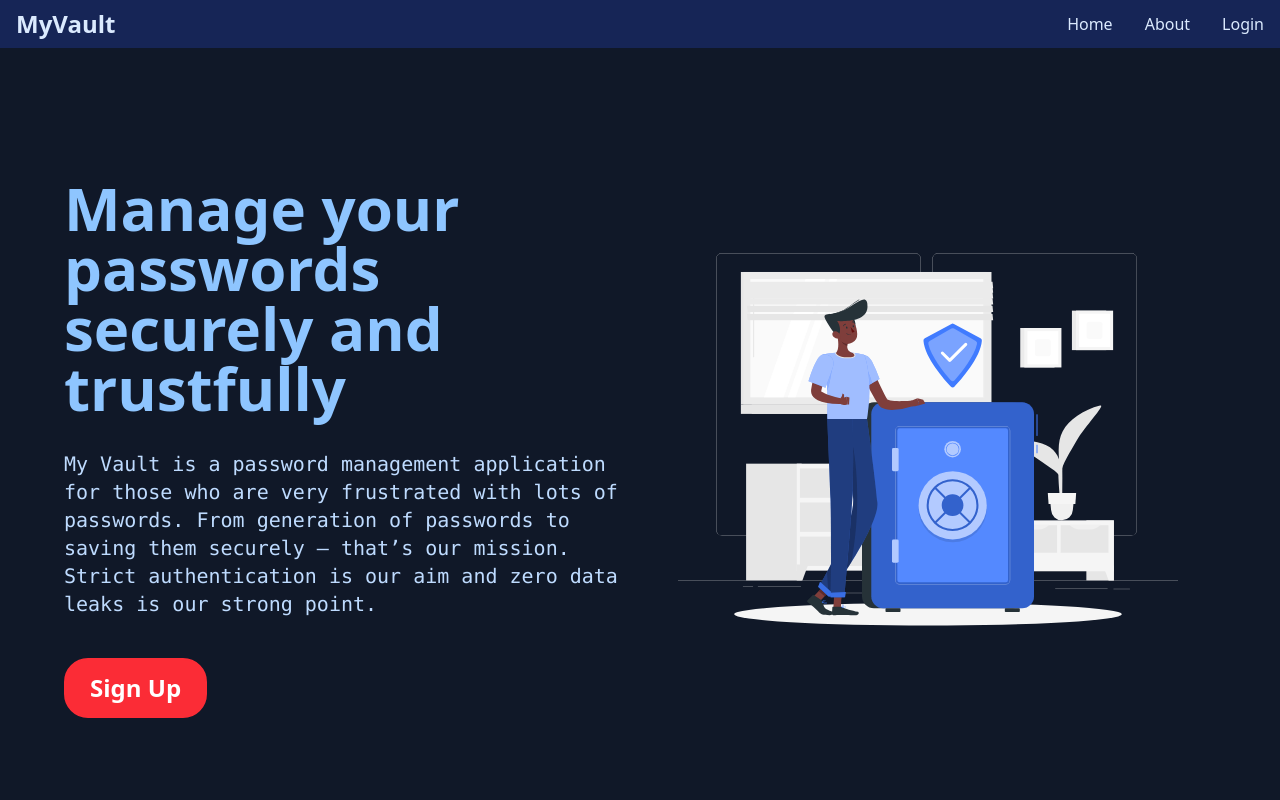
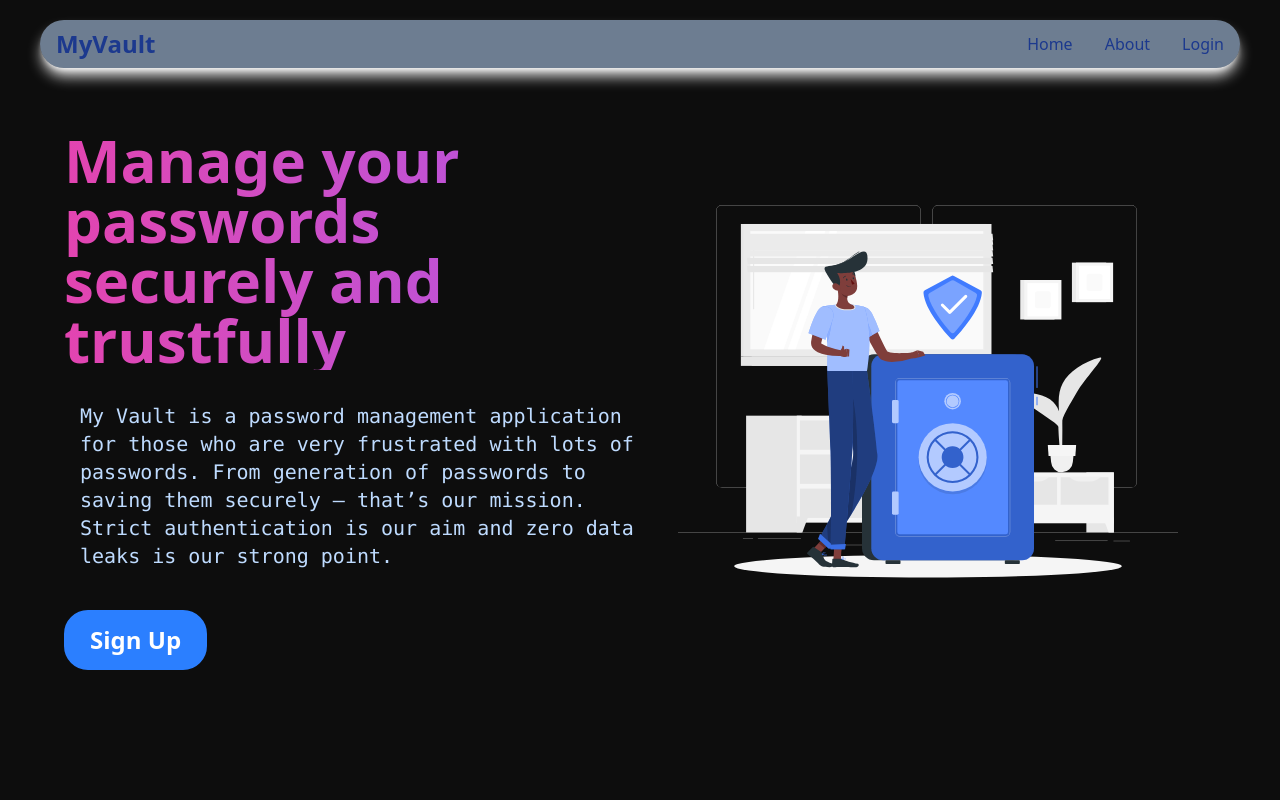
Before and after one commit to tailorg664/password-manager, a React (Vite) app in the folder Frontend/: page / in a window 1280 px wide. Shown: the top 800 px of the page. Built offline with nearby package versions, Linux system fonts and the light colour scheme; no server answers.

Commit message:
CSS improvements

```diff
--- a/Frontend/src/components/Input.jsx
+++ b/Frontend/src/components/Input.jsx
@@ -1,11 +1,12 @@
 import React from "react";
 
-function Input({width,...props}){
-     return (
-          <input style={{ width: typeof width === "number" ? `${width}px` : width }}
-            className={`border-2 border-gray-300 rounded-lg p-2 mb-0 `}
-            {...props}
-          />
-     )
+function Input({ width, ...props }) {
+  return (
+    <input
+      style={{ width: typeof width === "number" ? `${width}px` : width }}
+      className={`mb-0 rounded-lg border-2 border-gray-300 p-2`}
+      {...props}
+    />
+  );
 }
-export default Input
+export default Input;
--- a/Frontend/src/components/Navbar.jsx
+++ b/Frontend/src/components/Navbar.jsx
@@ -6,7 +6,7 @@ function Navbar() {
   function NavButton({ children, ...props }) {
     return (
       <button
-        className="w-auto px-4 py-3 hover:bg-blue-600 transition-colors duration-200"
+        className="w-auto px-4 py-3 transition-colors duration-200 hover:bg-blue-600/25"
         {...props}
       >
         {children}
@@ -24,9 +24,10 @@ function Navbar() {
     }
   };
   return (
-    <div className="flex justify-between items-center bg-blue-950 text-blue-100  sticky top-0 z-50">
+    <div className="fixed top-5 z-50 flex w-full justify-center">
+      <div className="flex w-[1200px] items-center justify-between rounded-3xl bg-blue-200/55 text-blue-900 shadow-lg shadow-white backdrop-blur-xl transition-all hover:w-[1300px]">
         <h1 className="pl-4 text-2xl font-bold">MyVault</h1>
-      <div className="flex items-center ">
+        <div className="flex items-center">
           <NavButton onClick={() => navigate("/")}>Home</NavButton>
           <NavButton
             onClick={() => {
@@ -41,6 +42,7 @@ function Navbar() {
           <NavButton onClick={handleClick}>{label}</NavButton>
         </div>
       </div>
+    </div>
   );
 }
 
--- a/Frontend/src/index.css
+++ b/Frontend/src/index.css
@@ -1 +1,22 @@
 @import "tailwindcss";
+
+@layer utilities {
+  @keyframes gradient-x {
+    0%,
+    100% {
+      background-position: 0% 50%;
+    }
+    50% {
+      background-position: 100% 50%;
+    }
+  }
+  .animate-gradient-x {
+      animation: gradient-x 5s ease infinite;
+      background-size: 200% 200%;
+  }
+}
+
+@theme {
+  --color-mera: #4a90e2;
+  --color-secondary: #50e3c2;
+}
--- a/Frontend/src/pages/Home.jsx
+++ b/Frontend/src/pages/Home.jsx
@@ -1,61 +1,63 @@
 import React from "react";
 import illustration from "/Vault-rafiki.svg";
-import {useNavigate} from "react-router-dom";
+import { useNavigate } from "react-router-dom";
 //import useAuthStore from "../store/useAuthStore.js";
 
 // import './home.css'
 function Home() {
   const navigate = useNavigate();
 
-  const handleNavigation=(e)=>{
-    const {name} = e.target;
-    if(name === "github") navigate('https://github.com/tailorg664');
-    if(name === "linkedin") navigate("https://linkedin.com/Gaurav-Tailor/")
-    else navigate("http://gmail.com")
-  }
+  const handleNavigation = (e) => {
+    const { name } = e.target;
+    if (name === "github") navigate("https://github.com/tailorg664");
+    if (name === "linkedin") navigate("https://linkedin.com/Gaurav-Tailor/");
+    else navigate("http://gmail.com");
+  };
   return (
-    <div className="flex flex-col ">
+    <div className="flex flex-col">
       {/* Header */}
-      <div className="flex flex-col sm:flex-row items-center justify-between min-h-screen bg-gray-900 px-4 sm:px-16 py-6">
+      <div className="flex min-h-screen flex-col items-center justify-between bg-black/95 px-4 py-6 sm:flex-row sm:px-16">
         {/* LEFT: Text */}
-        <div className="sm:w-1/2 w-full mb-10 sm:mb-0">
-          <h1 className="text-4xl sm:text-6xl font-bold text-blue-300">
+        <div className="mb-10 w-full sm:mb-0 sm:w-1/2">
+          <h1 className="bg-gradient-to-r from-pink-500 to-violet-500 bg-clip-text text-4xl font-bold text-transparent sm:text-6xl animate-gradient-x">
             Manage your passwords securely and trustfully
           </h1>
-          <p className="pt-8 text-lg sm:text-xl font-mono text-blue-200">
+          <p className="ml-4 pt-8 font-mono text-lg text-blue-200 sm:text-xl">
             My Vault is a password management application for those who are very
             frustrated with lots of passwords. From generation of passwords to
             saving them securely — that’s our mission. Strict authentication is
             our aim and zero data leaks is our strong point.
           </p>
-          <button className="mt-10 px-6 py-3 text-2xl font-bold rounded-3xl border-2 text-white bg-red-500 hover:bg-red-400 transition-colors duration-300 border-red-500 hover:border-red-400"
-          onClick={()=> navigate("/signup")}>
+          <button
+            className="mt-10 rounded-3xl border-2 border-blue-500 bg-blue-500 px-6 py-3 text-2xl font-bold text-white transition-colors duration-300 hover:border-blue-400 hover:bg-blue-400"
+            onClick={() => navigate("/signup")}
+          >
             Sign Up
           </button>
         </div>
 
         {/* RIGHT: Image */}
-        <div className="sm:w-1/2 w-full flex justify-center">
+        <div className="flex w-full justify-center sm:w-1/2">
           <img
             src={illustration}
             alt="Security illustration"
-            className="max-w-[500px] h-auto"
+            className="h-auto max-w-[500px]"
           />
         </div>
       </div>
       {/* Footer */}
-      <div className="grid grid-cols-1 sm:grid-cols-2 gap-4 border-t-4 border-white bg-gray-900 p-4 text-gray-200 pb-20">
+      <div className="grid grid-cols-1 gap-4 border-t-4 border-white bg-gray-900 p-4 pb-20 text-gray-200 sm:grid-cols-2">
         <div className="left">
-          <h1 className="text-2xl font-bold border-b-2 ">MyVault</h1>
-          <div className=" pt-2 text-sm">
+          <h1 className="border-b-2 text-2xl font-bold">MyVault</h1>
+          <div className="pt-2 text-sm">
             The site is in development and improvements will start to implement
             in upcoming time. Licence and registration is valid till the site's
             lifetime. This site is a project and is a solo project. Github and
             Linkedin links are provided. You may enjoy the site and get the most
             profit out of it.
           </div>
-          <h1 className="text-2xl font-bold border-b-2 ">Contact</h1>
-          <div className=" pt-2 text-sm">
+          <h1 className="border-b-2 text-2xl font-bold">Contact</h1>
+          <div className="pt-2 text-sm">
             If you have any questions or suggestions, please feel free to reach
             out to me via email at:{" "}
             <a
@@ -69,16 +71,23 @@ function Home() {
           </div>
         </div>
         <div className="right">
-          <div className="font-bold text-2xl border-b-2">
+          <div className="border-b-2 text-2xl font-bold">
             Sites and Contacts
           </div>
-          <div onClick={handleNavigation} name='github' className="flex flex-row gap-2 pt-8 text-xl font-medium">
+          <div
+            onClick={handleNavigation}
+            name="github"
+            className="flex flex-row gap-2 pt-8 text-xl font-medium"
+          >
             <img src="/github-mark/github-mark-white.png" className="w-8" />{" "}
             Github
           </div>
-          <div onClick={handleNavigation} name='linkedin' className="flex flex-row gap-2 pt-8 text-xl font-medium">
-            <img src="/in-logo/InBug-White.png" className="w-8" />{" "}
-            Linkedin
+          <div
+            onClick={handleNavigation}
+            name="linkedin"
+            className="flex flex-row gap-2 pt-8 text-xl font-medium"
+          >
+            <img src="/in-logo/InBug-White.png" className="w-8" /> Linkedin
           </div>
         </div>
       </div>
--- /dev/null
+++ b/Frontend/tailwind.config.js
@@ -0,0 +1,9 @@
+// tailwind.config.js
+import scrollbar from "tailwind-scrollbar";
+export default {
+  content: ["./index.html", "./src/**/*.{js,ts,jsx,tsx}"],
+  theme: {
+    extend: {},
+  },
+  plugins: [scrollbar],
+};
```
Also changed, not shown: Frontend/package.json (+6 -2 lines), Frontend/.prettierrc.json (added), Frontend/src/pages/home.css (added), 1 other file (tests, documents, lock files or other folders). Lines whose indentation alone changed are shown as unchanged.
